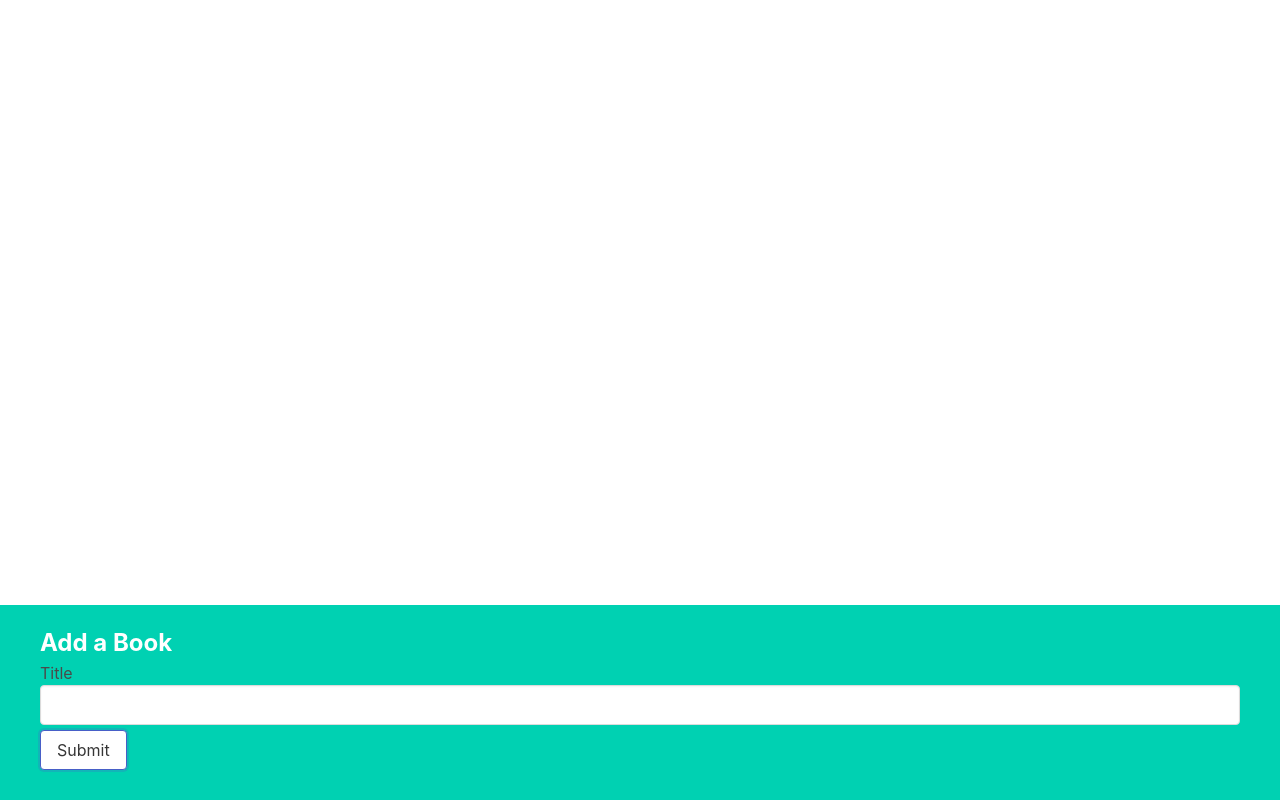
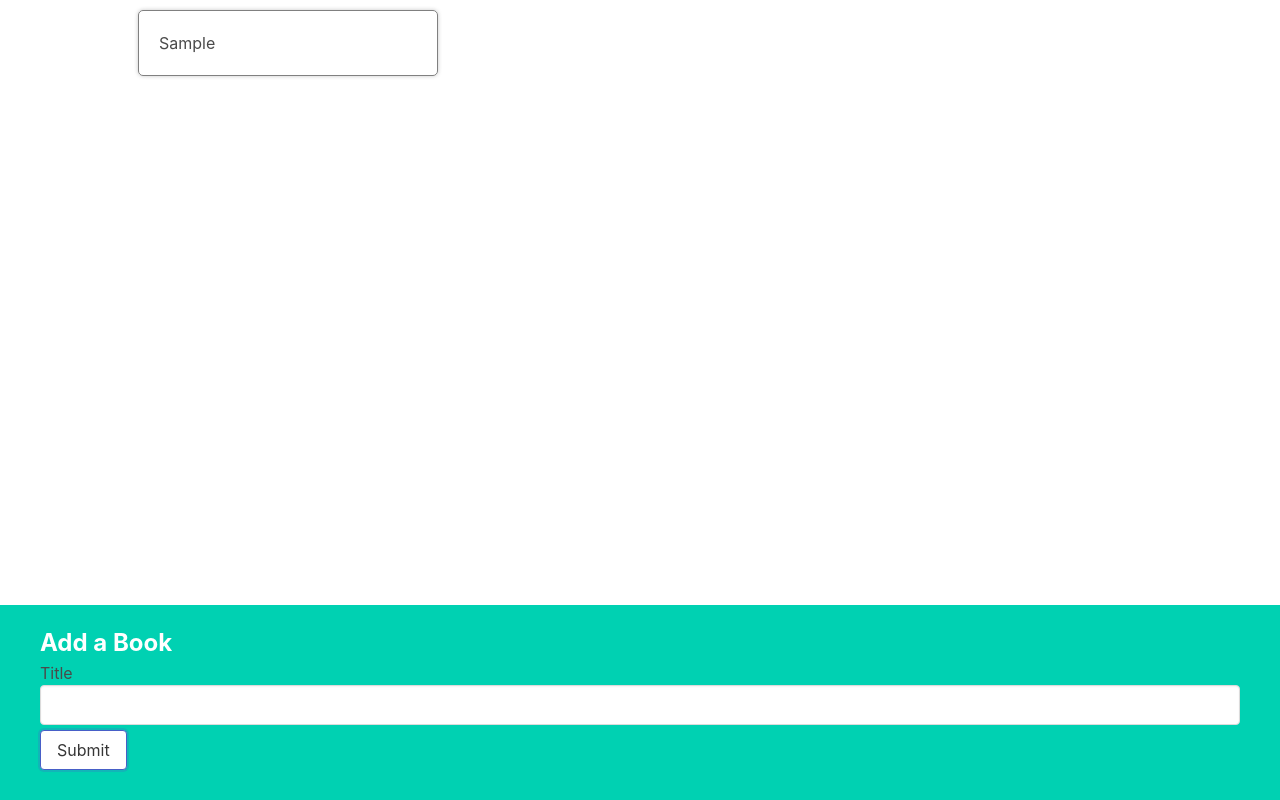
Before and after one commit to shreyasibhagwat6/reading_list, a React (Create React App) app: page / in a window 1280 px wide. Both pictures are taken after typing "Sample" into the empty fields and a click on the button "Submit". Built offline with nearby package versions, Linux system fonts and the light colour scheme.

Commit message:
functionality of adding and showing books completed

```diff
--- a/src/App.js
+++ b/src/App.js
@@ -1,15 +1,24 @@
 import { useState } from "react";
 import BookCreate from "./components/BookCreate";
+import BookList from "./components/BookList";
 
 function App () {
     const [books, setBooks] = useState([]);
 
     const createBook = (title) => {
         console.log('need to add book with title', title);
+        const updatedBooks = [...books,
+            { id:Math.round(Math.random()*999),
+                title,
+            },
+        ];
+        setBooks(updatedBooks);
     }
+    console.log(books)
 
     return (
-        <div>
+        <div className="app">
+            <BookList books={books}/>
             <BookCreate onCreate={createBook} />
         </div>
     )
--- a/src/components/BookList.js
+++ b/src/components/BookList.js
@@ -1,6 +1,14 @@
-function BookList () {
+import BookShow from "./BookShow";
+
+function BookList ({ books }) {
+    const renderBooks = books.map((book) => {
+        return (
+            <BookShow key={book.id} book={book} />
+        )
+    })
+
     return (
-        <div>BookList</div>
+        <div className="book-list">{renderBooks}</div>
     )
 }
 
--- a/src/components/BookShow.js
+++ b/src/components/BookShow.js
@@ -1,6 +1,6 @@
-function BookShow () {
+function BookShow ({ book }) {
     return (
-        <div>BookShow</div>
+        <div className="book-show">{book.title}</div>
     )
 }
 
```
